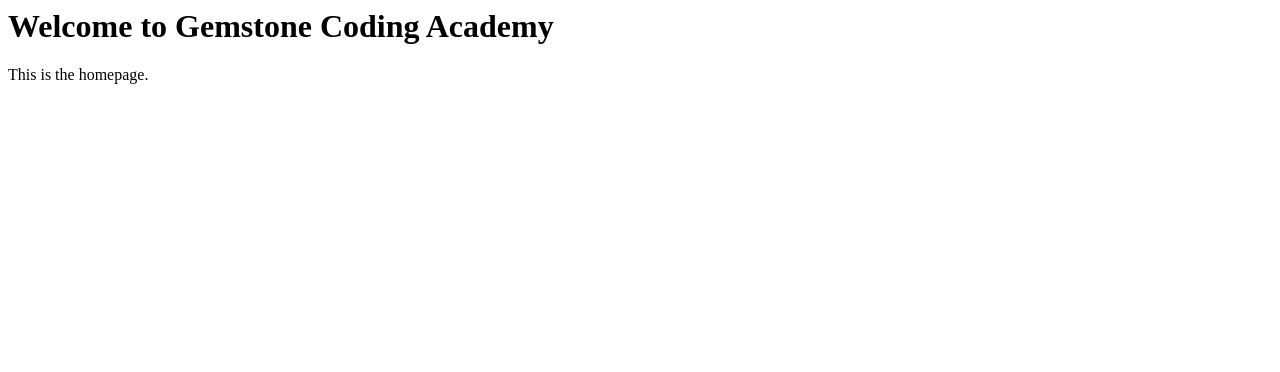
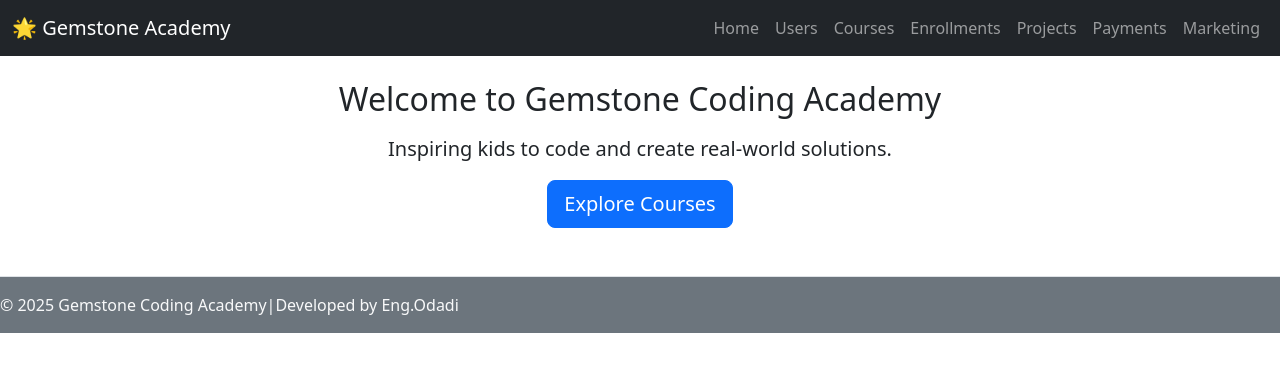
Before and after one commit to antony43249/GEMSTONE-CODING-ACADEMY, a Django app: page / in a window 1280 px wide. Shown: the top 372 px of the page. Run offline with Django 5.2, Linux system fonts and the light colour scheme.

Commit message:
migrations and

```diff
--- a/dashboard/views.py
+++ b/dashboard/views.py
@@ -2,4 +2,4 @@ from django.shortcuts import render
 from django.http import HttpResponse
 
 def dashboard_home(request):
-    return HttpResponse("<h1>Welcome to Gemstone Coding Academy</h1><p>This is the homepage.</p>")
+    return render(request, "home.html")
--- a/templates/base.html
+++ b/templates/base.html
@@ -1,3 +1,4 @@
+{% load static%}
 <!DOCTYPE html>
 <html lang="en">
 <head>
@@ -32,12 +33,13 @@
 
     <!-- Main Container -->
     <div class="container mt-4">
-        {% block content %}{% endblock %}
+        {% block content %}
+        {% endblock %}
     </div>
 
     <!-- Footer -->
-    <footer class="bg-light text-center py-3 mt-5 border-top">
-        <p class="mb-0">© 2025 Gemstone Coding Academy</p>
+    <footer class="bg-secondary d-flex py-3 mt-5 border-top">
+        <p class="mb-0 text-light">© 2025 Gemstone Coding Academy|Developed by Eng.Odadi</p>
     </footer>
 
     <!-- Bootstrap JS -->
```
Also changed, not shown: README.md.
